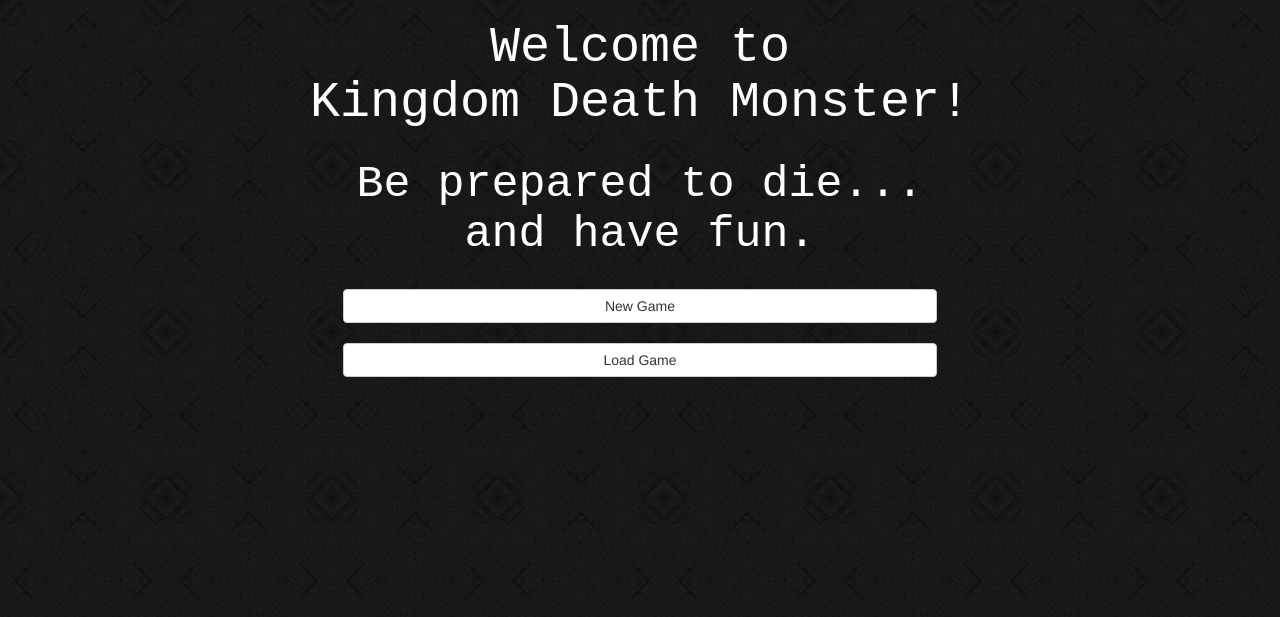
After one commit to Steph4104/kdm, a PHP site: page /NewLoad.php in a window 1280 px wide. The commit adds this page. Shown: the top 617 px of the page. Run offline with PHP 8.4, Linux system fonts and the light colour scheme; some libraries are stand-ins or nearby versions.

Commit message:
Add head

```diff
--- /dev/null
+++ b/NewLoad.php
@@ -0,0 +1,42 @@
+<!DOCTYPE html>
+<html>
+<?php require_once 'head.php';?>
+
+<body>
+<div class="mainContent">
+<div class="row">
+<header>
+
+	<div class="col-md-12">
+		<h1>Welcome to<br />Kingdom Death Monster! </h1>
+    </div>
+    <div class="col-md-12">
+		<h2>Be prepared to die... <br /> and have fun.</h2>
+    </div>
+
+</header>
+</div>
+<div class="row">
+	<div class="col-lg-offset-2 col-lg-8 col-md-offset-2 col-md-8 col-sm-offset-2 col-sm-8 col-xs-offset-2 col-xs-8 space">
+		<button type="button" class="btn btn-default btn-block">New Game</button>
+	</div>
+    <div class="clearfix"></div>
+    <div class="col-lg-offset-2 col-lg-8 col-md-offset-2 col-md-8 col-sm-offset-2 col-sm-8 col-xs-offset-2 col-xs-8 space">
+        <a href="settlement.php" class="btn btn-default btn-block" role="button">Load Game</a>
+<!--		<button type="button" class="btn btn-default btn-block">Load Game</button>-->
+    </div>
+</div>
+
+
+</div>
+
+
+
+
+<!-- jQuery (necessary for Bootstrap's JavaScript plugins) -->
+    <script src="https://ajax.googleapis.com/ajax/libs/jquery/1.11.3/jquery.min.js"></script>
+<!-- Include all compiled plugins (below), or include individual files as needed -->
+    <script src="js/bootstrap.min.js"></script>
+
+</body>
+</html>
--- /dev/null
+++ b/head.php
@@ -0,0 +1,18 @@
+<head>
+<meta name="viewport" content="width=device-width, initial-scale=1">
+<meta http-equiv="Content-Type" content="text/html; charset=utf-8" />
+<meta http-equiv="X-UA-Compatible" content="IE=edge">
+<title>Kingdom Death Monster</title>
+<!--Bootstrp css-->
+<link href="css/bootstrap.min.css" rel="stylesheet" type="text/css">
+<link rel="stylesheet" type="text/css" href="css/bootstrap.css" type="text/css">
+<!--Original css-->
+<link rel="stylesheet" href="css/custom.css" type="text/css">
+<!-- HTML5 shim and Respond.js for IE8 support of HTML5 elements and media queries -->
+<!-- WARNING: Respond.js doesn't work if you view the page via file:// -->
+<!--[if lt IE 9]>
+      <script src="https://oss.maxcdn.com/html5shiv/3.7.2/html5shiv.min.js"></script>
+      <script src="https://oss.maxcdn.com/respond/1.4.2/respond.min.js"></script>
+<![endif]-->
+
+</head>
```
Also changed, not shown: choose_survivor.php (+1 -13 lines), index.php (+1 -13 lines), settlement.php (+1 -13 lines), survivor.php (+3 -14 lines).
